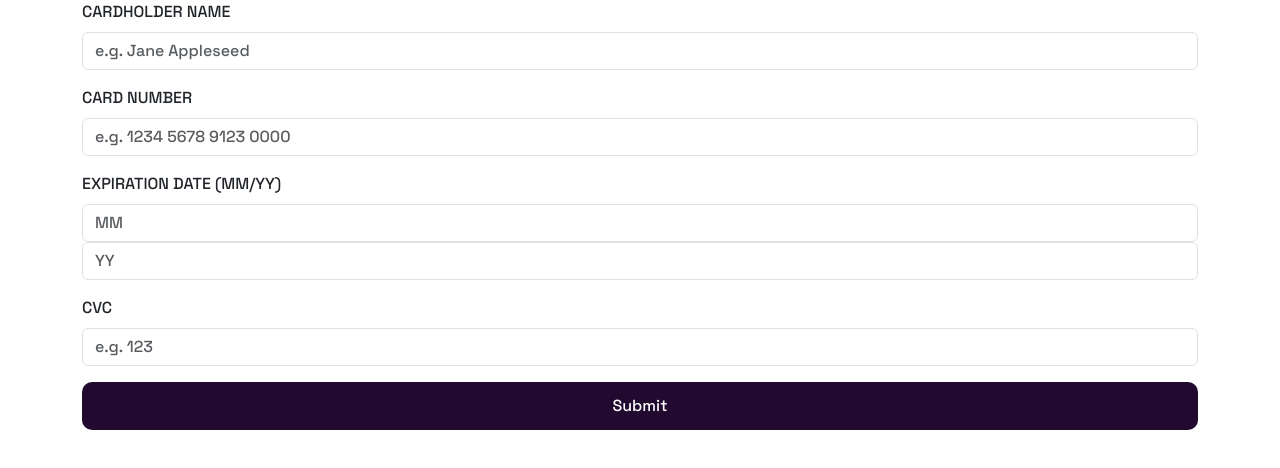
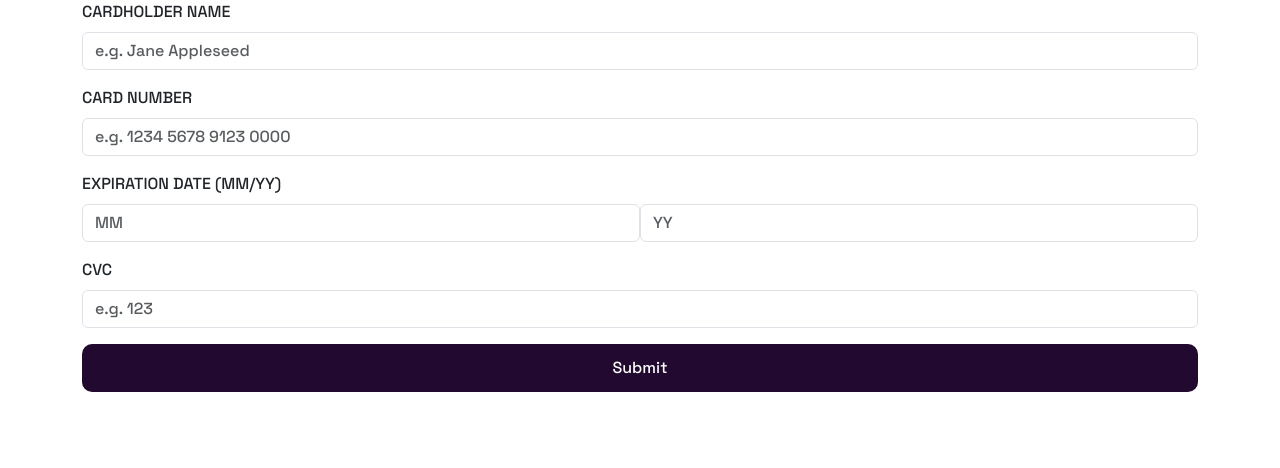
Before and after one commit to grammerjam/tt-main, a React (Create React App) app in the folder project3b/: page / in a window 1280 px wide. Shown: the top 468 px of the page. Built offline with nearby package versions, Linux system fonts and the light colour scheme.

Commit message:
fixing flexbox

```diff
--- a/project3b/src/components/CardForm.js
+++ b/project3b/src/components/CardForm.js
@@ -19,8 +19,10 @@
 
         <Form.Group className="mb-3" controlId="formExpirationDate">
           <Form.Label>EXPIRATION DATE (MM/YY)</Form.Label>
-          <Form.Control type="text" placeholder="MM" />
-          <Form.Control type="text" placeholder="YY" />
+          <div className="form__expiration-container">
+            <Form.Control type="text" placeholder="MM" />
+            <Form.Control type="text" placeholder="YY" />
+          </div>
         </Form.Group>
 
         <Form.Group className="mb-3" controlId="formCVC">
--- a/project3b/src/styles.scss
+++ b/project3b/src/styles.scss
@@ -30,6 +30,9 @@
 }
 
 .form {
+  &__expiration-container {
+    display: flex;
+  }
   &__btn {
     width: 100%;
     color: var(--white);
```
